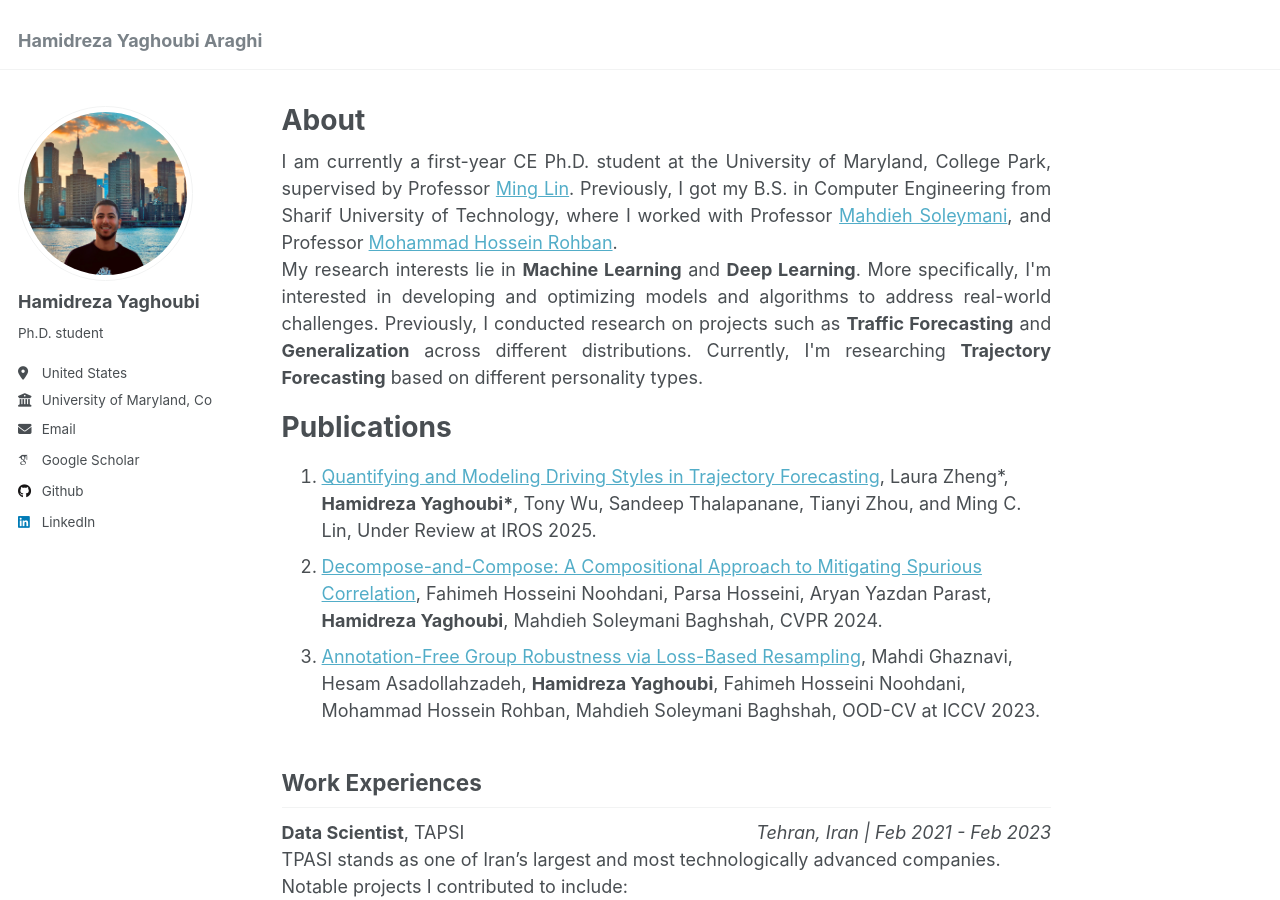
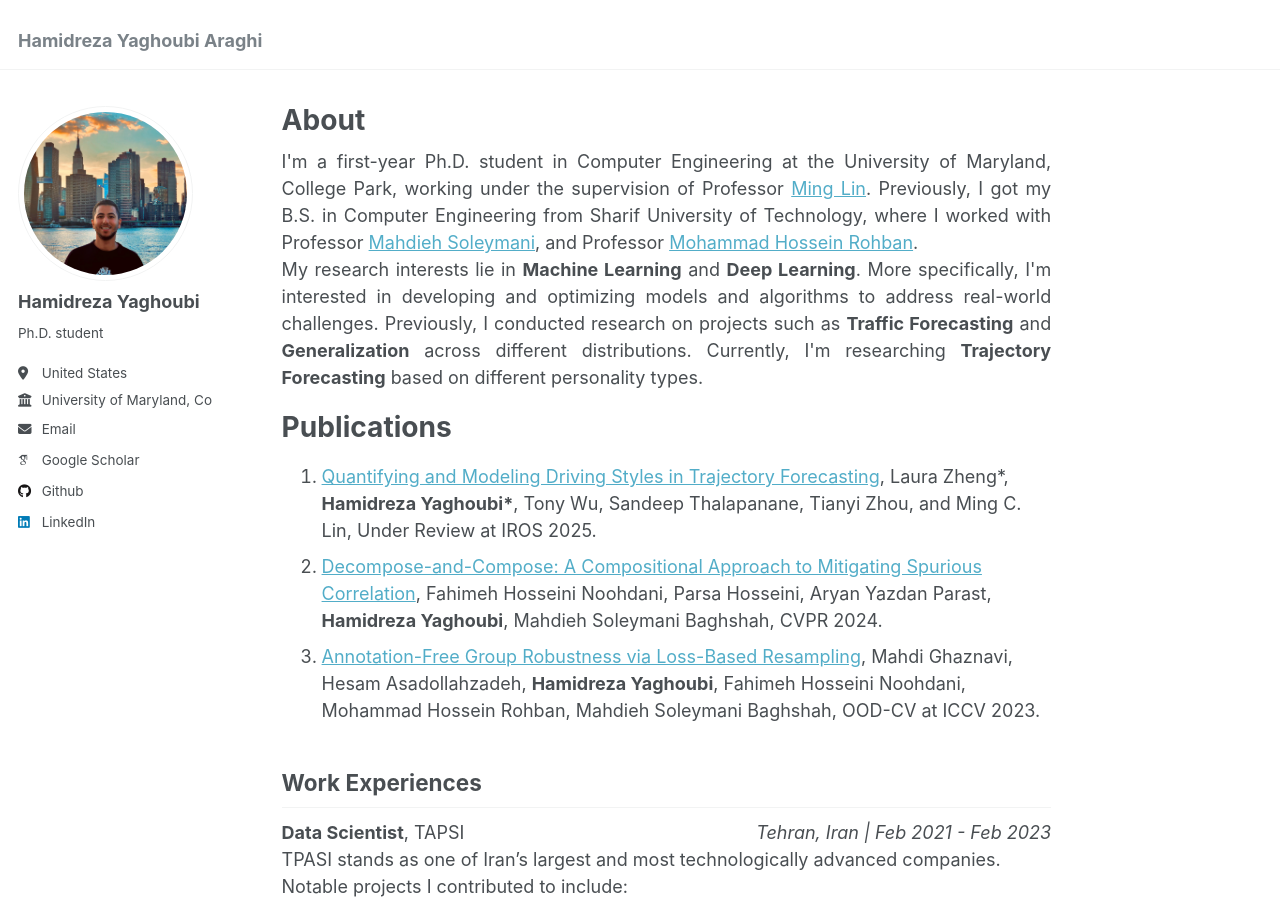
Before and after one commit to HamidrezaYaghoubi/HamidrezaYaghoubi.github.io, a Jekyll site: the page built from _pages/about.md, in a window 1280 px wide and 900 px high. Built offline with Jekyll 4.4.1, drawn with Linux system fonts in a browser that asks for light colours; some web fonts are replaced.

Commit message:
Update about.md

```diff
--- a/_pages/about.md
+++ b/_pages/about.md
@@ -7,7 +7,7 @@
   - /about.html
 ---
 <div style="text-align: justify;">
-I am currently a first-year CE Ph.D. student at the University of Maryland, College Park, supervised by Professor <a href="https://www.cs.umd.edu/~lin/" target="_blank">Ming Lin</a>. Previously, I got my B.S. in Computer Engineering from Sharif University of Technology, where I worked with Professor <a href="https://sharif.edu/~soleymani/" target="_blank">Mahdieh Soleymani</a>, and Professor <a href="https://sharif.edu/~rohban/index.html" target="_blank">Mohammad Hossein Rohban</a>.
+I'm a first-year Ph.D. student in Computer Engineering at the University of Maryland, College Park, working under the supervision of Professor <a href="https://www.cs.umd.edu/~lin/" target="_blank">Ming Lin</a>. Previously, I got my B.S. in Computer Engineering from Sharif University of Technology, where I worked with Professor <a href="https://sharif.edu/~soleymani/" target="_blank">Mahdieh Soleymani</a>, and Professor <a href="https://sharif.edu/~rohban/index.html" target="_blank">Mohammad Hossein Rohban</a>.
 <br>
 My research interests lie in <strong>Machine Learning</strong> and <strong>Deep Learning</strong>. More specifically, I'm interested in developing and optimizing models and algorithms to address real-world challenges. Previously, I conducted research on projects such as <strong>Traffic Forecasting</strong> and <strong>Generalization</strong> across different distributions. Currently, I'm researching  <strong>Trajectory Forecasting</strong> based on different personality types.
 </div>
```
